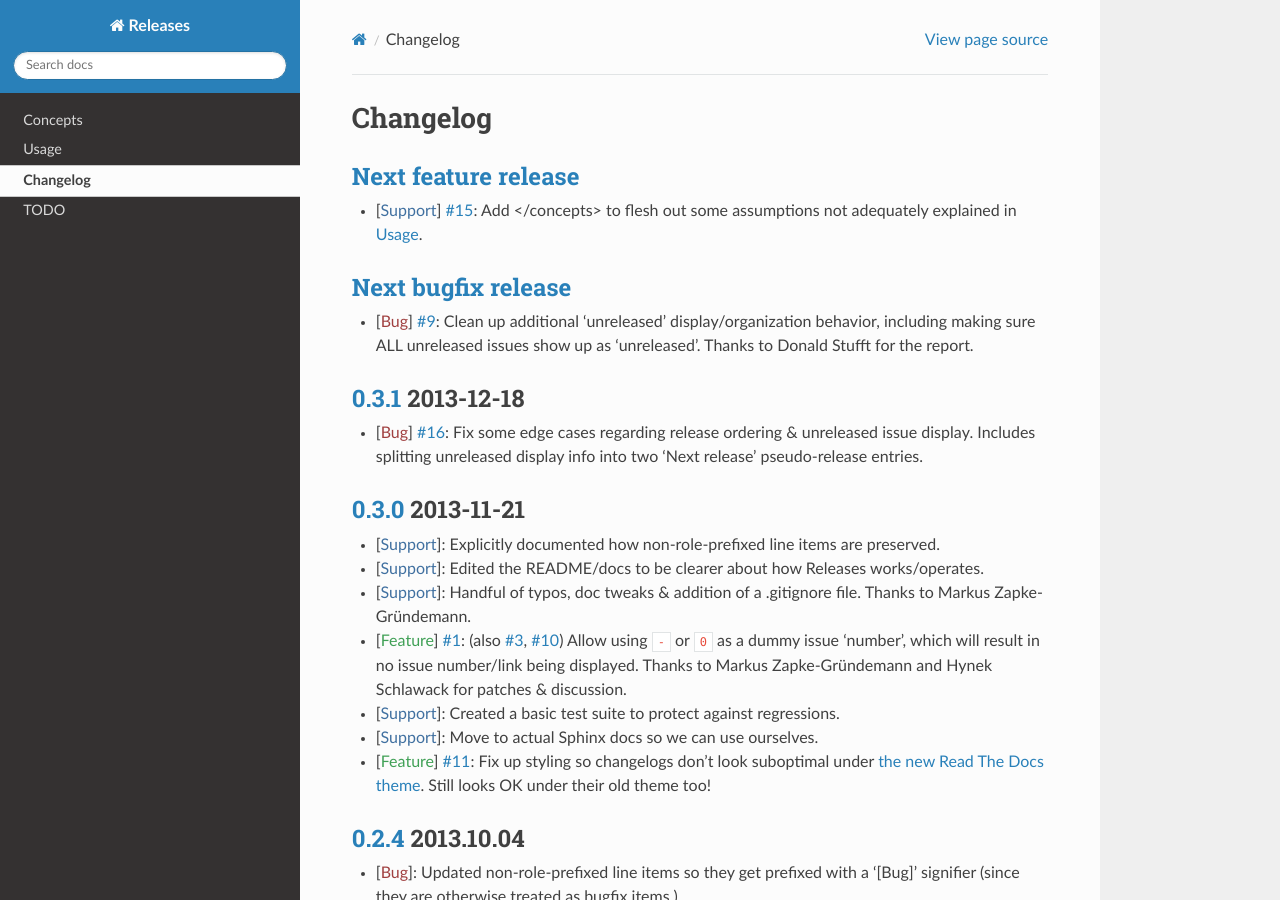
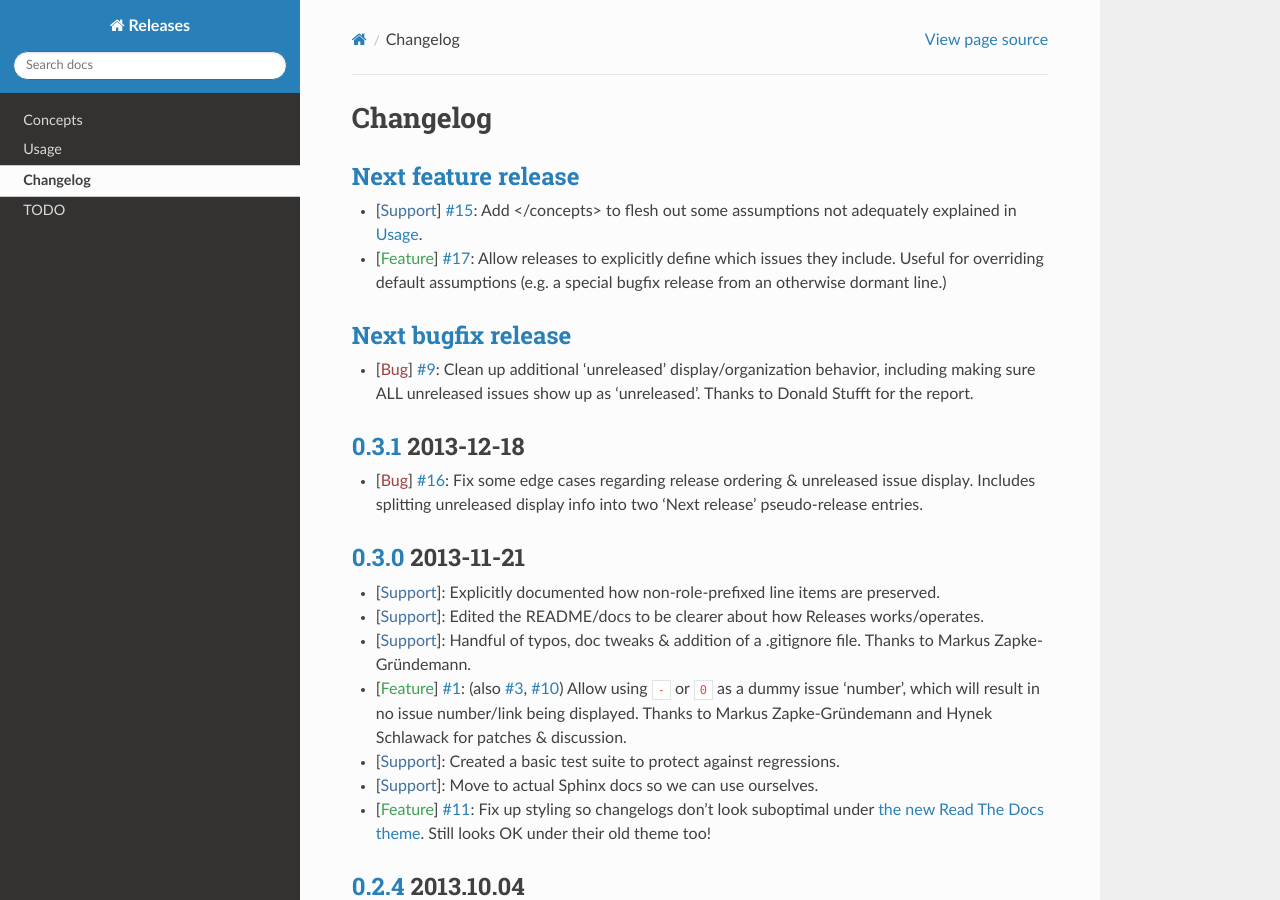
Before and after one commit to bitprophet/releases, a Sphinx documentation site: the page built from docs/changelog.rst, in a window 1280 px wide and 900 px high. Built offline with Sphinx 7.4.7 and the Read the Docs theme 2.0.0, drawn with Linux system fonts in a browser that asks for light colours; pages that are not in the unit, such as notebooks, are missing from menus.

Commit message:
Changelog

```diff
--- a/docs/changelog.rst
+++ b/docs/changelog.rst
@@ -2,6 +2,9 @@
 Changelog
 =========
 
+* :feature:`17` Allow releases to explicitly define which issues they include.
+  Useful for overriding default assumptions (e.g. a special bugfix release from
+  an otherwise dormant line.)
 * :release:`0.3.1 <2013-12-18>`
 * :bug:`16` Fix some edge cases regarding release ordering & unreleased issue
   display. Includes splitting unreleased display info into two 'Next release'
```
